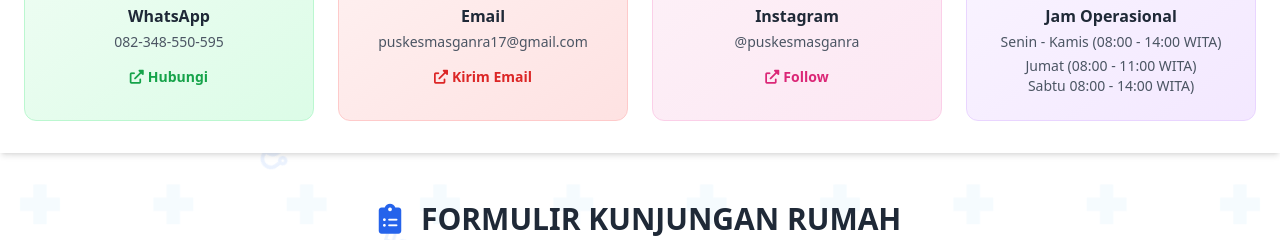
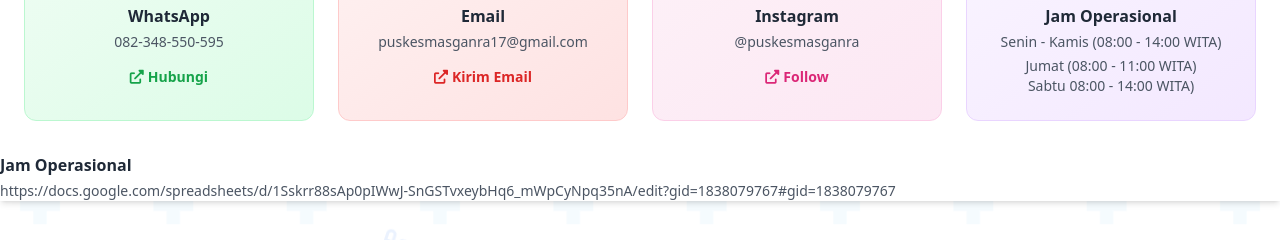
Before and after one commit to kerja122020-rgb/KUNJUNGAN-RUMAH, a plain HTML site: page index.html in a window 1280 px wide. Shown: the part 529-769 px from the top of the page. Drawn offline with nearby package versions, Linux system fonts and the light colour scheme.

Commit message:
Update index.html

```diff
--- a/index.html
+++ b/index.html
@@ -178,6 +178,10 @@
                 </div>
             </div>
         </div>
+        </div>
+                 <p class="font-bold text-gray-800 mb-1">Jam Operasional</p>
+                 <p class="text-gray-600 text-sm mb-1">  https://docs.google.com/spreadsheets/d/1Sskrr88sAp0pIWwJ-SnGSTvxeybHq6_mWpCyNpq35nA/edit?gid=1838079767#gid=1838079767 </p>
+       </div>
     </section>
 
     <!-- Main Content -->
```
